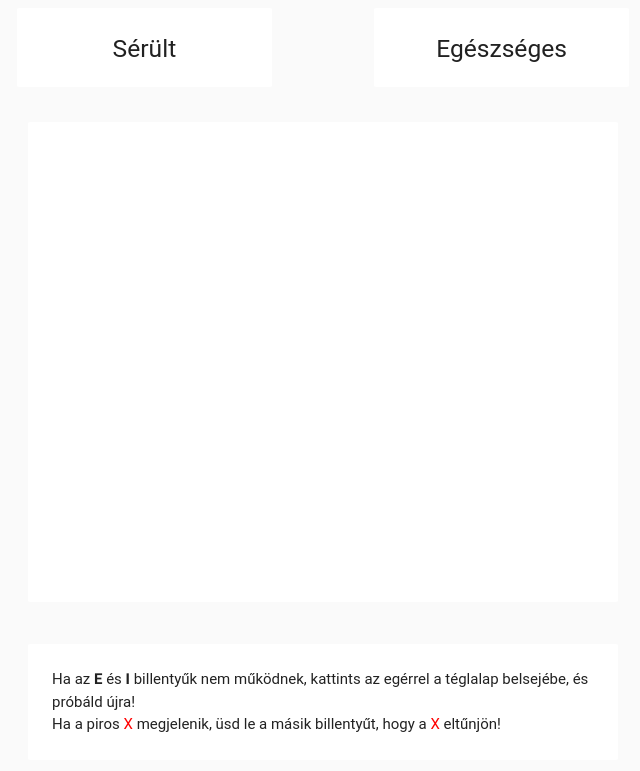
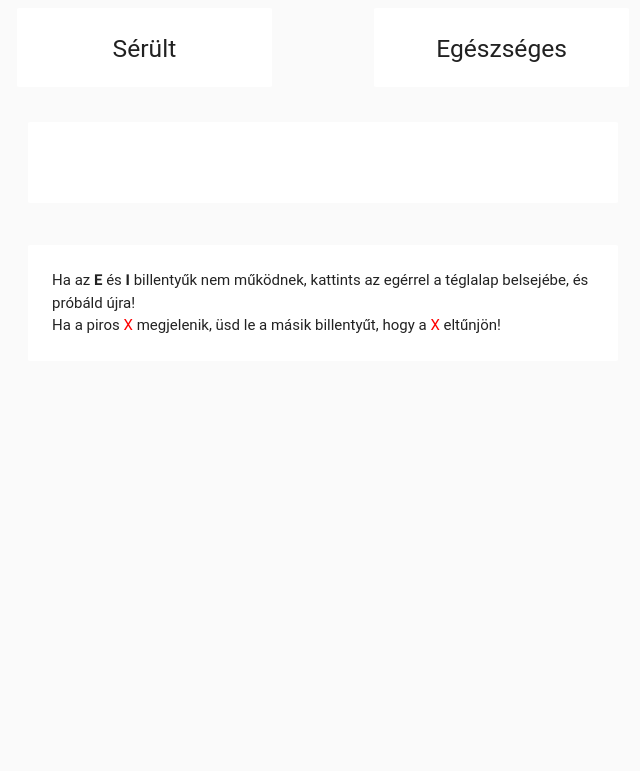
Before and after one commit to nagygergo/IAT, a PHP site: page /resources/IAT.php in a window 1280 px wide. Shown: the top 771 px of the page, without its empty margins (317-957 px from the left). Run offline with PHP 8.4, Linux system fonts and the light colour scheme; data that the repository does not hold is empty; some libraries are stand-ins or nearby versions; some web fonts are replaced.

Commit message:
Corrected bottom padding

```diff
--- a/resources/IAT.css
+++ b/resources/IAT.css
@@ -28,10 +28,6 @@
                 margin: 0 auto;
 
             }
-            #fittoscreen {
-                min-height: 400px;
-
-            }
 
             @media screen and (min-with: 600px) {
                 .qimg {
--- a/resources/IAT.php
+++ b/resources/IAT.php
@@ -43,10 +43,6 @@
                 width: auto;
                 height: 300px;
                 margin: 0 auto;
-
-            }
-            #fittoscreen {
-                min-height: 400px;
 
             }
 
```
